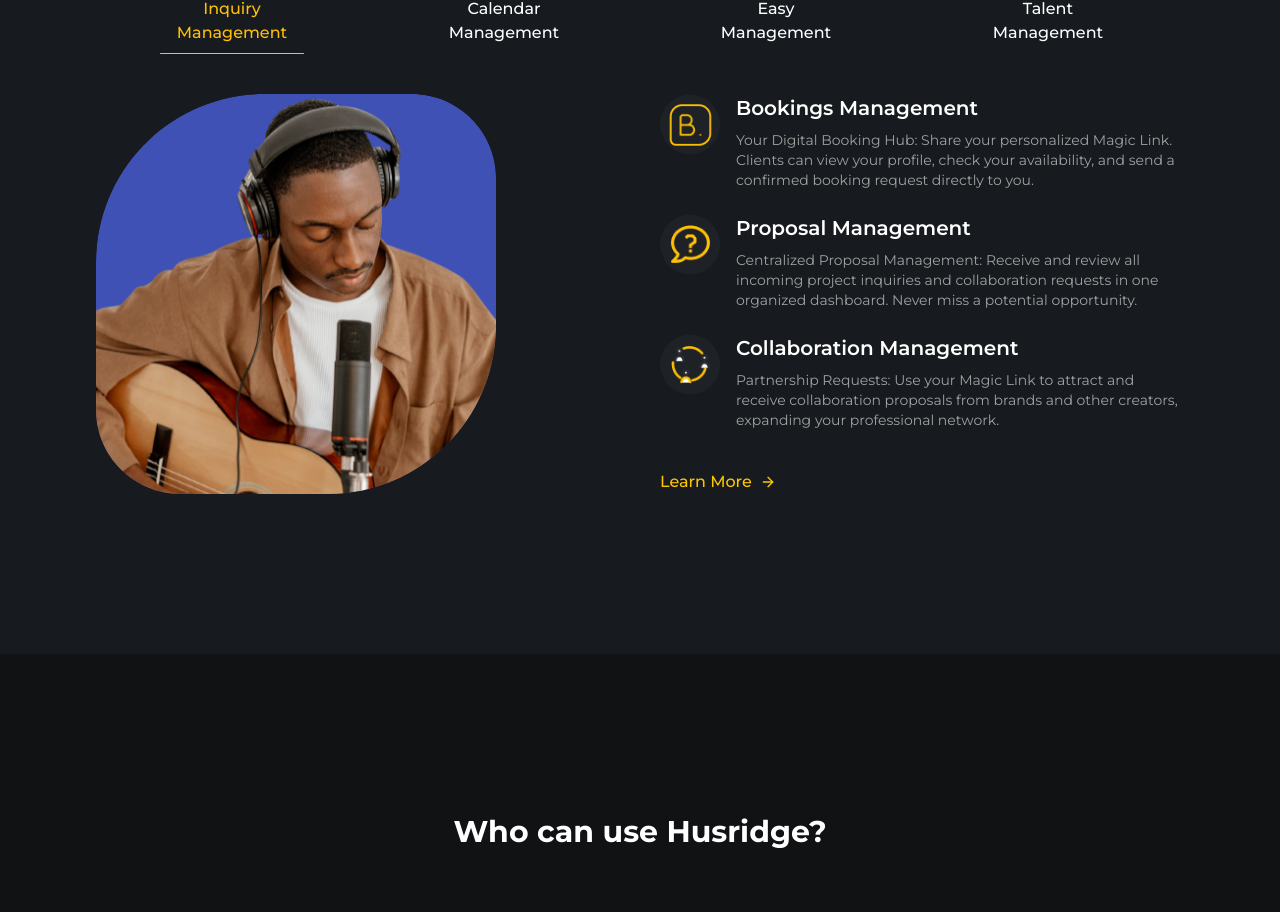
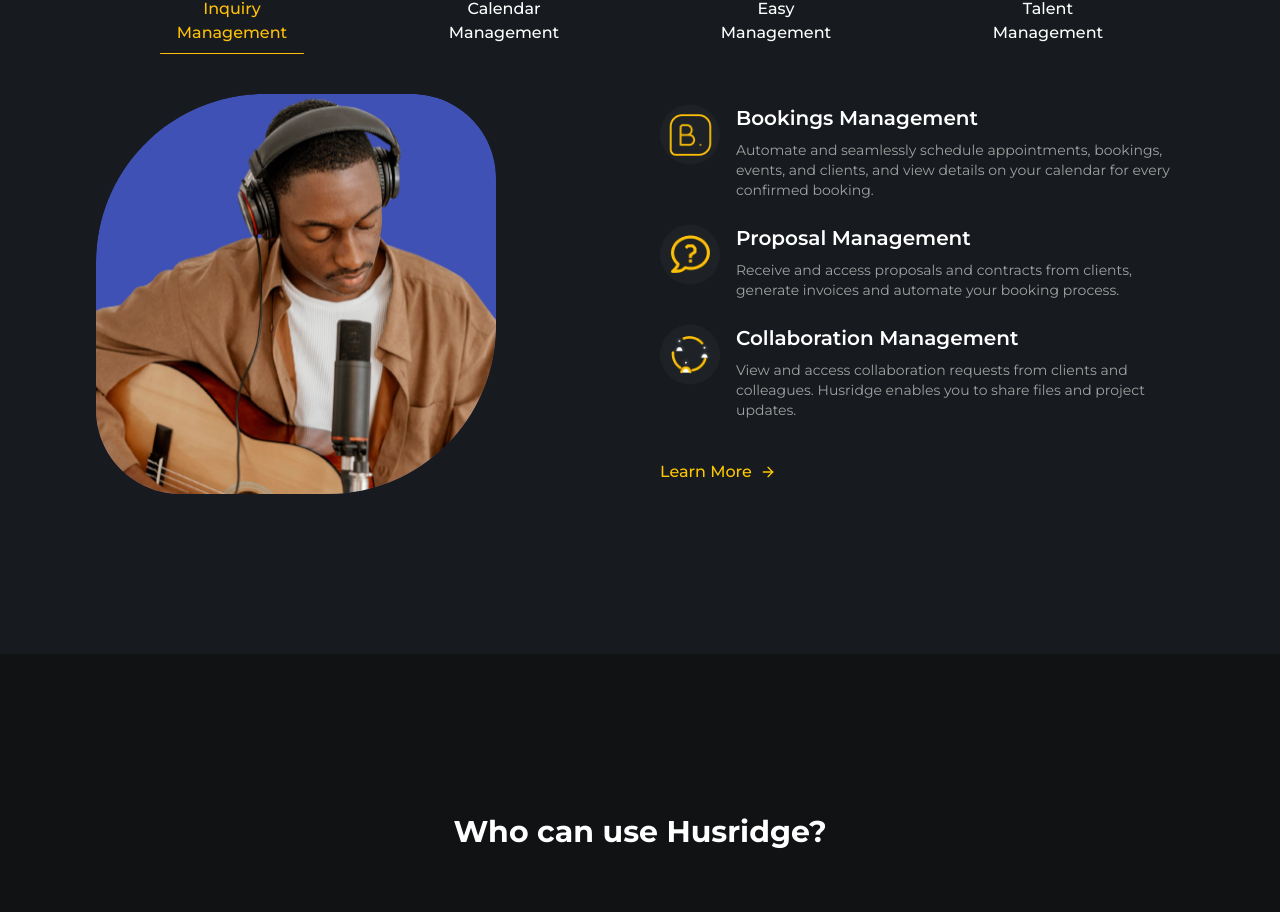
Before and after one commit to husbridge/Website, a Next.js app: page / in a window 1280 px wide. Shown: the part 1450-2362 px from the top of the page. Built offline with nearby package versions, Linux system fonts and the light colour scheme; grey boxes are pictures that could not be loaded.

Commit message:
modified feature-contant.tsx in home

```diff
--- a/src/components/home/feature-contant.tsx
+++ b/src/components/home/feature-contant.tsx
@@ -26,7 +26,7 @@ function FeatureContent1() {
       ),
       title: "Bookings Management",
       description:
-        "Your Digital Booking Hub: Share your personalized Magic Link. Clients can view your profile, check your availability, and send a confirmed booking request directly to you.",
+        "Automate and seamlessly schedule appointments, bookings, events, and clients, and view details on your calendar for every confirmed booking.",
     },
     {
       icon: (
@@ -34,7 +34,7 @@ function FeatureContent1() {
       ),
       title: "Proposal Management",
       description:
-        "Centralized Proposal Management: Receive and review all incoming project inquiries and collaboration requests in one organized dashboard. Never miss a potential opportunity.",
+        "Receive and access proposals and contracts from clients, generate invoices and automate your booking process.",
     },
     {
       icon: (
@@ -42,7 +42,7 @@ function FeatureContent1() {
       ),
       title: "Collaboration Management",
       description:
-        "Partnership Requests: Use your Magic Link to attract and receive collaboration proposals from brands and other creators, expanding your professional network.",
+        "View and access collaboration requests from clients and colleagues.  Husridge enables you to share files and project updates.",
     },
   ];
   return (
@@ -106,11 +106,10 @@ function FeatureContent2() {
       </div>
 
       <div className="space-y-6">
-        <h3 className="font-semibold mb-2">Calendar Management</h3>
+        <h3 className="font-semibold mb-2">Manage Schedule</h3>
         <p className="text-neutral-400 text-sm">
-          Integrated Calendar System: Automatically add confirmed events to your
-          calendar and receive smart reminders. Sync across devices so
-          you&apos;re always on top of your schedule.
+          Have total control of your calendar and upcoming events with an
+          automated, online-synchronised and central scheduling.
         </p>
         <GetStartedButton />
       </div>
@@ -131,18 +130,19 @@ function FeatureContent3() {
       </div>
       <div className="space-y-6">
         <div>
-          <h3 className="font-semibold mb-2">Invoice generation</h3>
+          <h3 className="font-semibold mb-2">Messaging</h3>
           <p className="text-neutral-400 text-sm">
-            Instant Invoice Generation: Create and send branded, professional
-            invoices in seconds directly from the platform.
+            Husride enables clients to connect with you directly and use
+            one-click messaging for business conversations through our
+            simplified in-app messaging feature.
           </p>
         </div>
         <div>
-          <h3 className="font-semibold mb-2">Request Payment</h3>
+          <h3 className="font-semibold mb-2">Magic Link</h3>
           <p className="text-neutral-400 text-sm">
-            Secure Payment Requests: A streamlined system for talents and their
-            managers to request and track client payments efficiently.
-            (Integrated payment processing coming soon)
+            Magic Link is a shareable link that allows clients to reach talents
+            and service providers. It also serves as an all-in-one professional
+            portfolio and contact card.{" "}
           </p>
         </div>
         <GetStartedButton />
@@ -155,11 +155,27 @@ function FeatureContent4() {
   const inquiry = [
     {
       icon: (
+        <Image src="/tabler_1.png" alt="Inquiry Icon" width={60} height={60} />
+      ),
+      title: "Agency Talent Management",
+      description:
+        "Our platform simplifies roster management and client relations by efficiently organising talent profiles, automating client communications, and generating proposals. Manage all your talent under one umbrella and assign sub-managers to specific talents for direct management.",
+    },
+    {
+      icon: (
         <Image src="/tabler_2.png" alt="Inquiry Icon" width={60} height={60} />
       ),
-      title: "Messaging",
+      title: "Manager Talent Management",
       description:
-        "Unified Messaging: Communicate with all your clients and        collaborators in one organized inbox, keeping every project&apos;s conversation seamless and searchable.",
+        "We provide a seamless way to collaborate on your talent projects, manage their calendar, and handle their day-to-day operations. We help you stay effortlessly organised and manage the business side of your talent.",
+    },
+    {
+      icon: (
+        <Image src="/tabler_3.png" alt="Inquiry Icon" width={60} height={60} />
+      ),
+      title: "Self Talent Management",
+      description:
+        "An ultimate platform tool for freelancers and independent creators to manage and track their workflow like a pro, maximizing revenue, time, and increasing work efficiency. It is a tool to find and book gigs, manage their own bookings, build and share a professional online dashboard through their personal magic link. ",
     },
   ];
   return (
```
